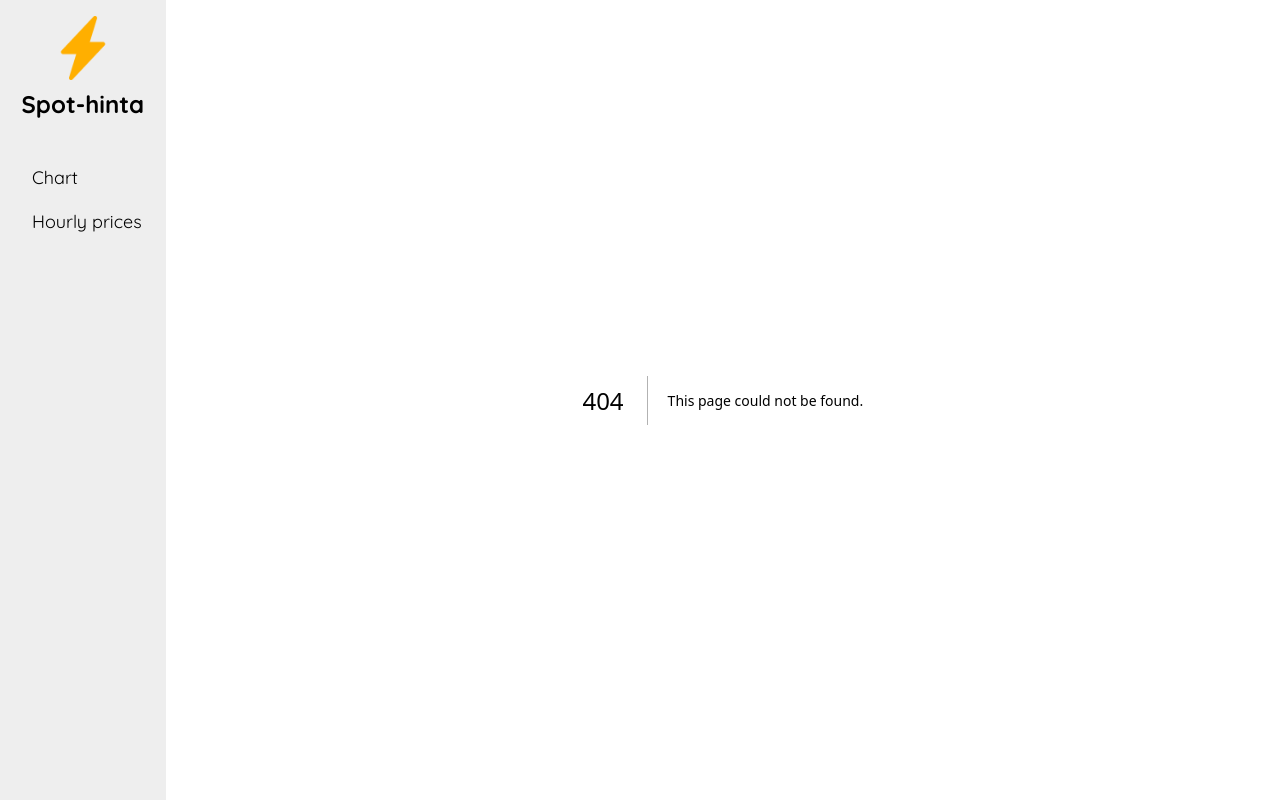
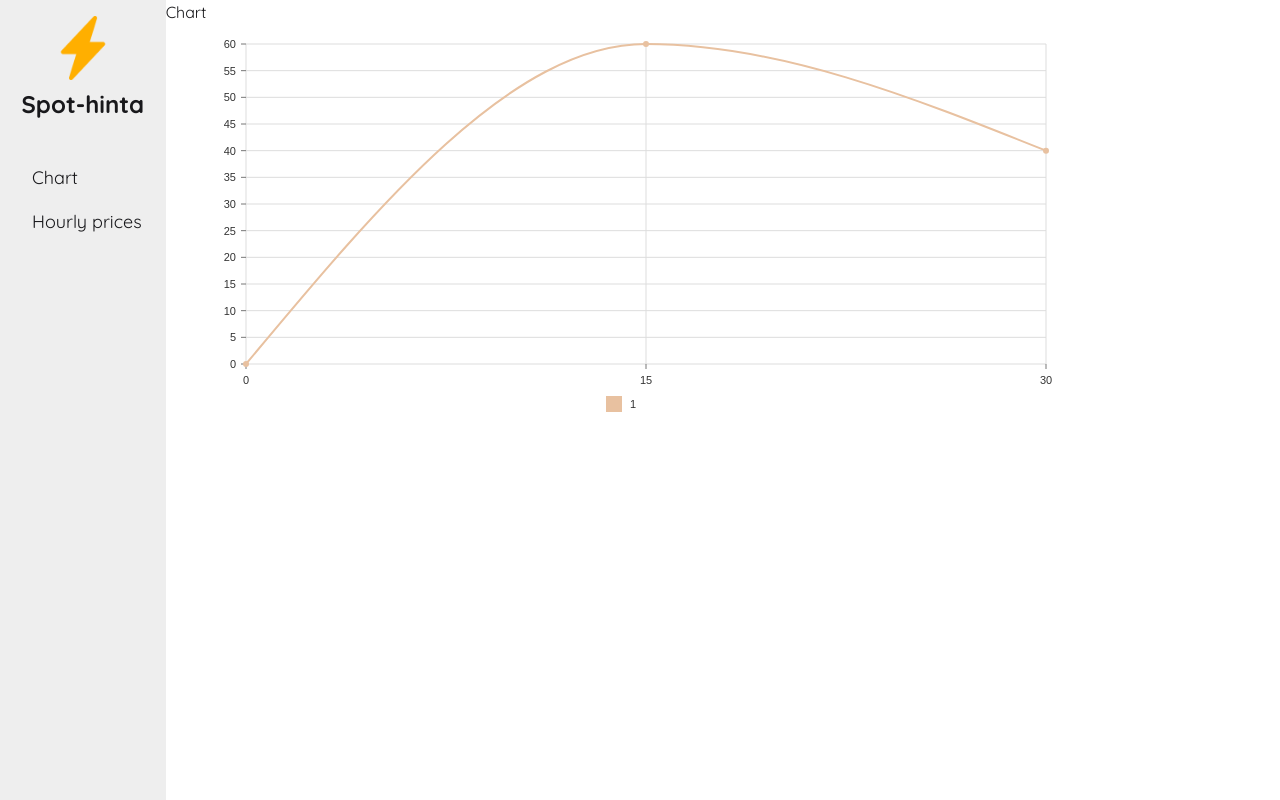
Before and after one commit to stylized-substance/spot-hinta, a Next.js app: page /chart in a window 1280 px wide. Before the commit this address had no page. Built offline with nearby package versions, Linux system fonts and the light colour scheme.

Commit message:
added line chart

```diff
--- /dev/null
+++ b/app/chart/page.tsx
@@ -0,0 +1,62 @@
+import LineChart from "@/app/ui/chart/LineChart";
+
+export default async function Page() {
+  // Fetch prices for the last week
+  // const priceData: PriceDataArray | [] = await fetchPrices(7);
+
+  // const data = [
+  //   {
+  //     id: 1,
+  //     data: [
+  //       {
+  //         x: 0,
+  //         y: 0,
+  //       },
+  //     ],
+  //   },
+  //   {
+  //     id: 2,
+  //     data: [
+  //       {
+  //         x: 15,
+  //         y: 30,
+  //       },
+  //     ],
+  //   },
+  //   {
+  //     id: 3,
+  //     data: [
+  //       {
+  //         x: 30,
+  //         y: 60,
+  //       },
+  //     ],
+  //   },
+  // ];
+
+  const data = [
+    {
+      id: 1,
+      data: [
+        {
+          x: 0,
+          y: 0,
+        },
+        {
+          x: 15,
+          y: 60,
+        },
+        {
+          x: 30,
+          y: 40,
+        },
+      ],
+    },
+  ];
+
+  return (
+    <>
+      <LineChart data={data} />
+    </>
+  );
+}
--- /dev/null
+++ b/app/ui/chart/LineChart.tsx
@@ -0,0 +1,55 @@
+"use client";
+
+import { Line } from "@nivo/line";
+
+type ChartData = {
+  id: string | number;
+  data: {
+    x: number | string | Date;
+    y: number | string | Date;
+  }[];
+}[];
+
+export default function LineChart({
+  data,
+  /* see data tab */
+}: {
+  data: ChartData;
+}) {
+  console.log(data);
+  return (
+    <>
+      <h1>Chart</h1>
+      <Line /* or Line for fixed dimensions */
+        animate
+        curve="monotoneX"
+        data={data}
+        enableSlices="x"
+        enableTouchCrosshair
+        height={400}
+        initialHiddenIds={["cognac"]}
+        legends={[
+          {
+            anchor: "bottom",
+            direction: "row",
+            itemHeight: 20,
+            itemWidth: 80,
+            toggleSerie: true,
+            translateY: 50,
+          },
+        ]}
+        margin={{
+          bottom: 60,
+          left: 80,
+          right: 20,
+          top: 20,
+        }}
+        width={900}
+        yScale={{
+          stacked: true,
+          type: "linear",
+        }}
+      />
+    </>
+  );
+}
--- a/package.json
+++ b/package.json
@@ -10,6 +10,8 @@
     "prettier": "prettier \"./app/**/*.{ts, tsx}\" --write"
   },
   "dependencies": {
+    "@nivo/core": "^0.99.0",
+    "@nivo/line": "^0.99.0",
     "clsx": "^2.1.1",
     "daisyui": "^5.0.28",
     "fast-xml-parser": "^5.2.1",
```
Also changed, not shown: 1 other file (tests, documents, lock files or other folders).
